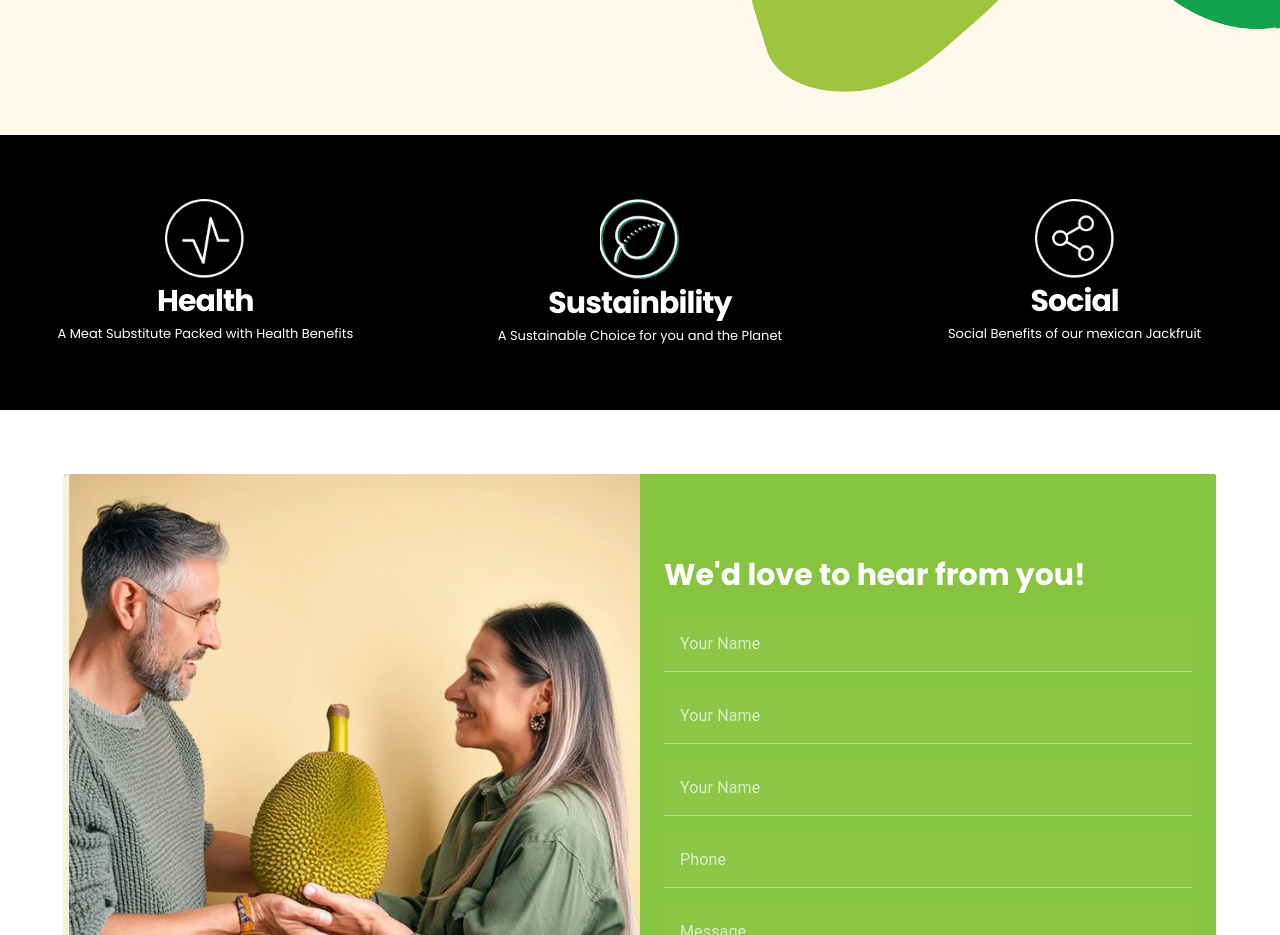
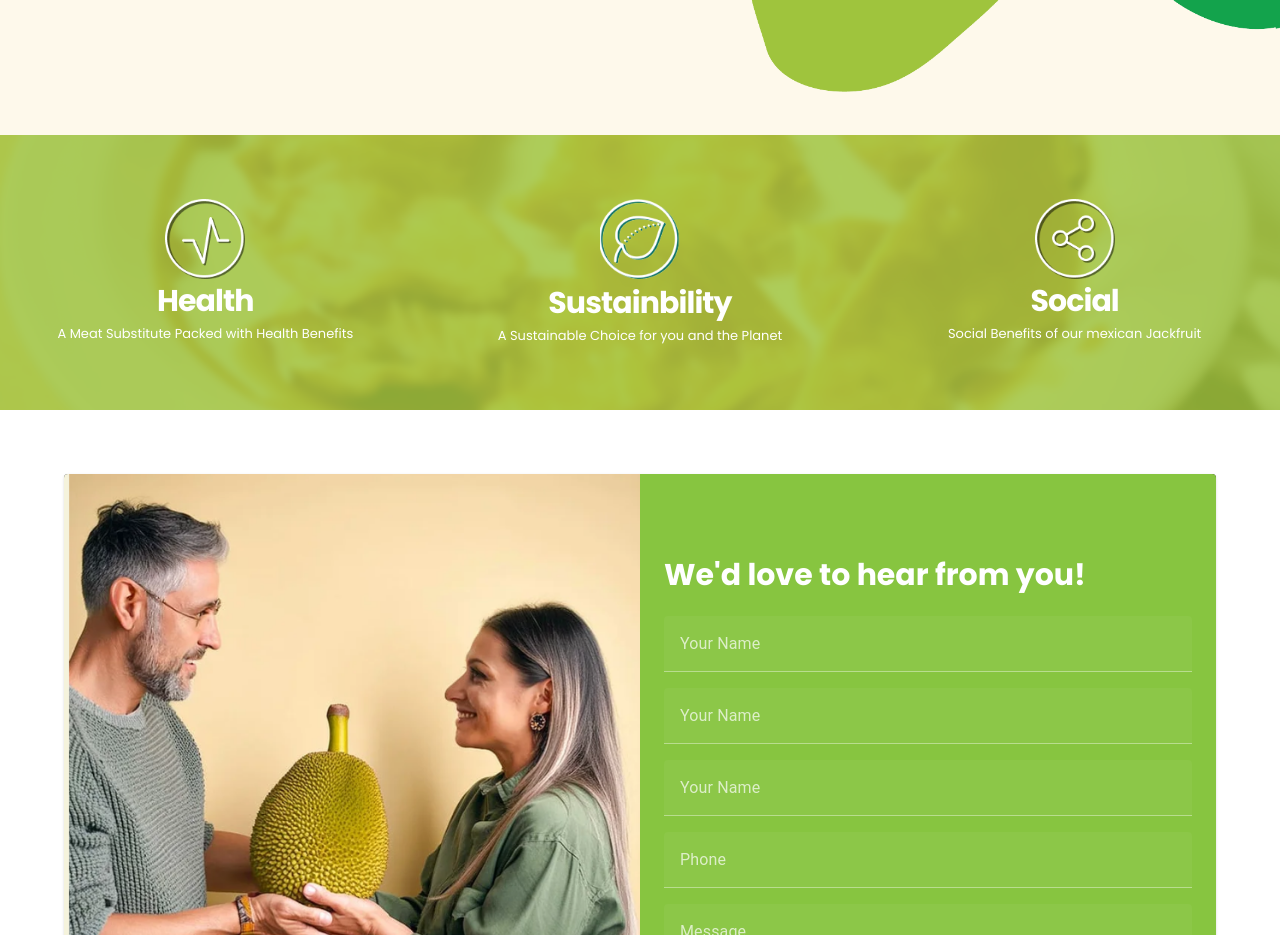
Before and after one commit to Sanaullahcs/jackfruitguys-website-frontend, a Vue app: page / in a window 1280 px wide. Shown: the part 3540-4475 px from the top of the page. Built offline with nearby package versions, Linux system fonts and the light colour scheme; a web font is replaced by a local one.

Commit message:
Health options compoent updated

```diff
--- a/src/components/HomePageComponents/HealthOptions.vue
+++ b/src/components/HomePageComponents/HealthOptions.vue
@@ -45,9 +45,9 @@
 </template>
 <style scoped>
 .bg-main {
-  /* background-image: url(../../assets/images/bg-health.png);
-  background-size: cover; */
-  background-color: black;
+  background-image: url(../../assets/images/bg-sus.png);
+  background-size: cover;
+  /* background-color: black; */
 }
 .header {
   font-family: "Poppins";
```
Also changed, not shown: src/assets/images/bg-sus.png (added).
